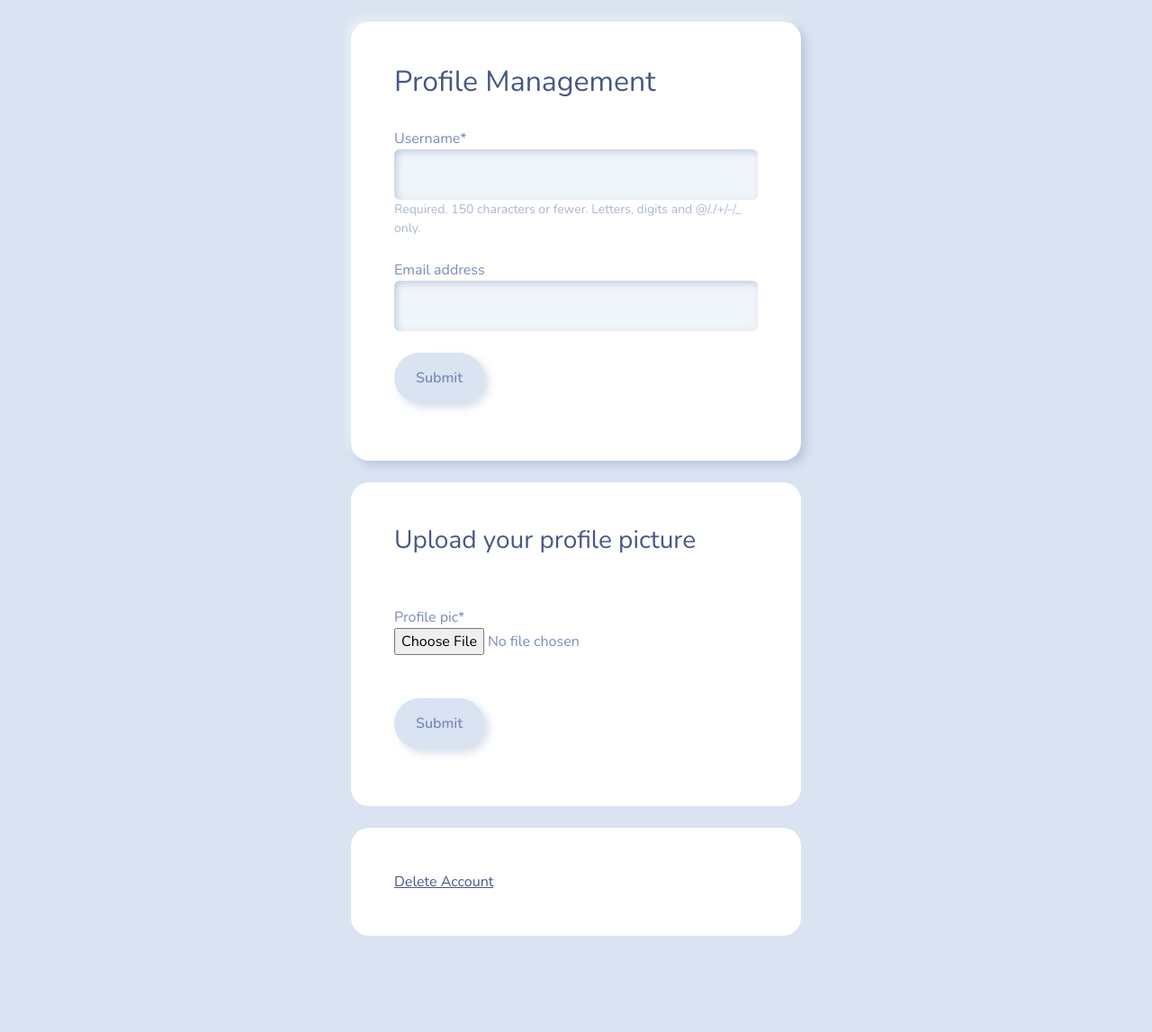
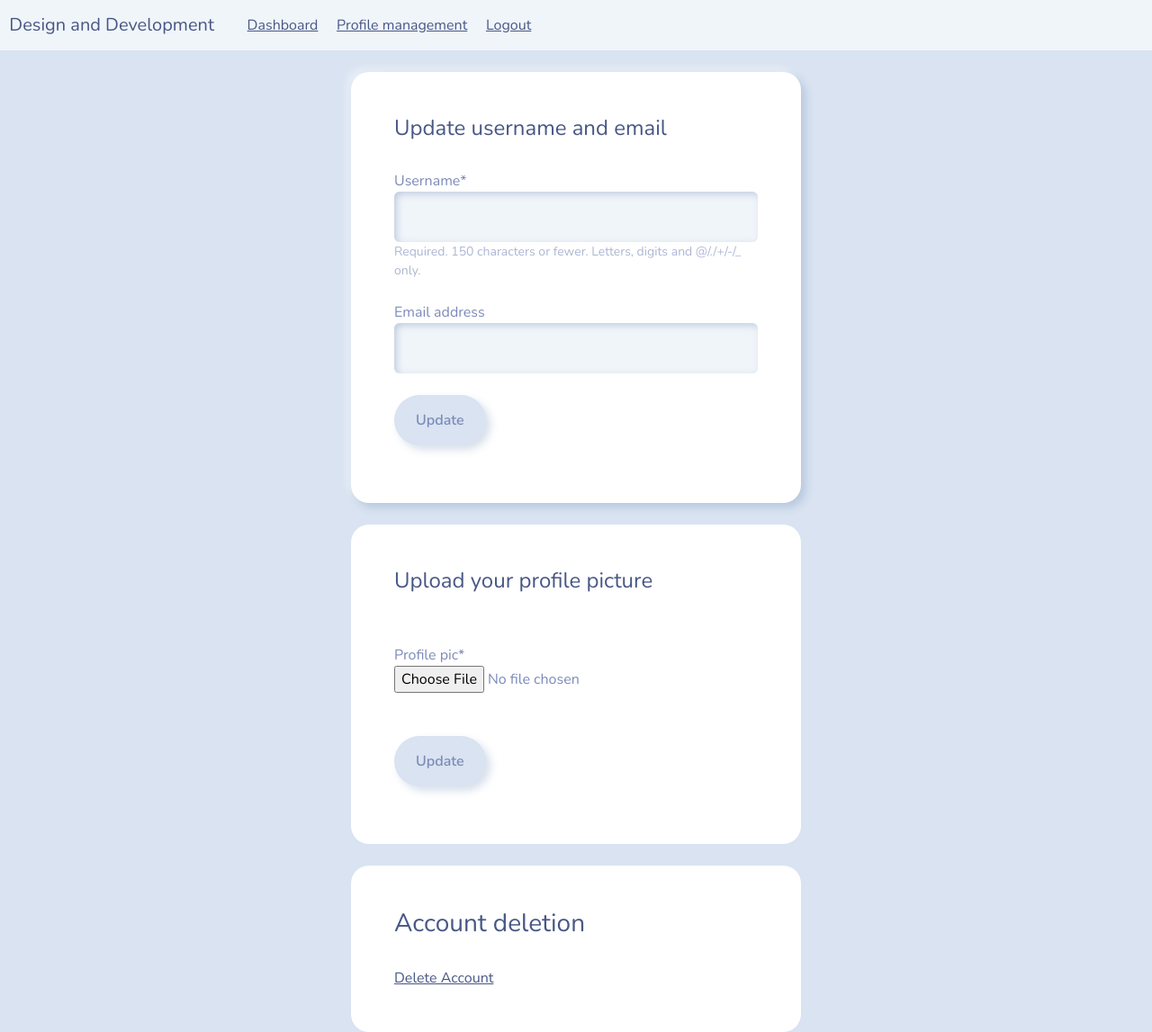
Before and after one commit to BryndellTorio/Python-Projects, a Django app: template Project-1/dev/dndecomp/ecomponents/templates/ecomponents/profile-management.html in a window 1280 px wide. Shown: the whole page at 90% size. Before the commit the page ends 1040 px from the top, so only its background shows below. Run offline with Django 4.2, Linux system fonts and the light colour scheme; the template is opened without the code that fills it: values that come from a table or form of the project are taken from there, others are empty; some libraries are stand-ins or nearby versions.

Commit message:
Done with Section 4 of the Udemy Training

```diff
--- /dev/null
+++ b/Project-1/dev/dndecomp/ecomponents/templates/ecomponents/account-navbar.html
@@ -0,0 +1,58 @@
+<nav class="navbar navbar-expand-lg navbar-light bg-light justify-content-center">
+
+  <a class="navbar-brand main-heading">
+
+    &nbsp; Design and Development
+
+  </a>
+
+
+  <button class="navbar-toggler" type="button" data-toggle="collapse" data-target="#navbarNavDropdown"
+    aria-controls="navbarNavDropdown" aria-expanded="false" aria-label="Toggle navigation">
+    <span class="navbar-toggler-icon"></span>
+
+  </button>
+
+
+  <div class="collapse navbar-collapse text-center" id="navbarNavDropdown">
+
+
+    <ul class="navbar-nav ml-auto">
+
+
+      &nbsp; &nbsp; &nbsp;
+
+
+      <li class="nav-item">
+
+        <a href="{% url 'dashboard' %}">Dashboard</a>
+
+      </li>
+
+
+      &nbsp; &nbsp; &nbsp;
+
+
+      <li class="nav-item">
+
+        <a href="{% url 'profile-management' %}">Profile management</a>
+
+      </li>
+
+
+      &nbsp; &nbsp; &nbsp;
+
+      <li class="nav-item">
+
+        <a href="{% url 'user-logout' %}">Logout</a>
+
+      </li>
+
+
+    </ul>
+
+
+  </div>
+
+
+</nav>
--- a/Project-1/dev/dndecomp/ecomponents/templates/ecomponents/delete-account.html
+++ b/Project-1/dev/dndecomp/ecomponents/templates/ecomponents/delete-account.html
@@ -11,6 +11,8 @@
     <link rel="stylesheet" type="text/css" href="{% static 'css/styles.css' %}" />
 
   </head>
+
+  {% include "ecomponents/account-navbar.html" %}
 
   <br>
 
@@ -28,7 +30,7 @@
 
       <br> <br>
 
-      <input class="btn btn-primary" type="submit" value="Submit">
+      <input class="btn btn-primary" type="submit" value="Confirm account deletion">
 
     </form>
 
--- a/Project-1/dev/dndecomp/ecomponents/templates/ecomponents/profile-management.html
+++ b/Project-1/dev/dndecomp/ecomponents/templates/ecomponents/profile-management.html
@@ -12,11 +12,13 @@
 
   </head>
 
+  {% include "ecomponents/account-navbar.html" %}
+
   <br>
 
   <div class="container bg-white shadow p-5 form-layout">
 
-    <h2> Profile Management </h2>
+    <h4> Update username and email </h4>
 
     <br>
 
@@ -32,7 +34,7 @@
 
       <br>
 
-      <input class="btn btn-primary" type="submit" value="Submit"/>
+      <input class="btn btn-primary" type="submit" value="Update"/>
 
       <br>
 
@@ -44,7 +46,7 @@
 
   <div class="container bg-white shadow-md p-5 form-layout">
 
-    <h3> Upload your profile picture </h3>
+    <h4> Upload your profile picture </h4>
 
     <hr>
 
@@ -58,7 +60,7 @@
 
       <br> <br>
 
-      <input class="btn btn-primary" type="submit" value="Submit"/>
+      <input class="btn btn-primary" type="submit" value="Update"/>
 
     </form>
 
@@ -69,6 +71,10 @@
 
   <div class="container bg-white shadow-md p-5 form-layout">
 
+    <h3> Account deletion </h3>
+
+    <br>
+
     <a href="{% url "delete-account" %}"> Delete Account </a>
 
   </div>
```
Also changed, not shown: Project-1/dev/dndecomp/ecomponents/templates/ecomponents/dashboard.html (+2 -8 lines), Project-1/dev/dndecomp/ecomponents/templates/ecomponents/my-login.html (+15 -1 lines), Project-1/dev/dndecomp/ecomponents/templates/ecomponents/register.html (+15 -1 lines), Project-1/dev/dndecomp/db.sqlite3.
